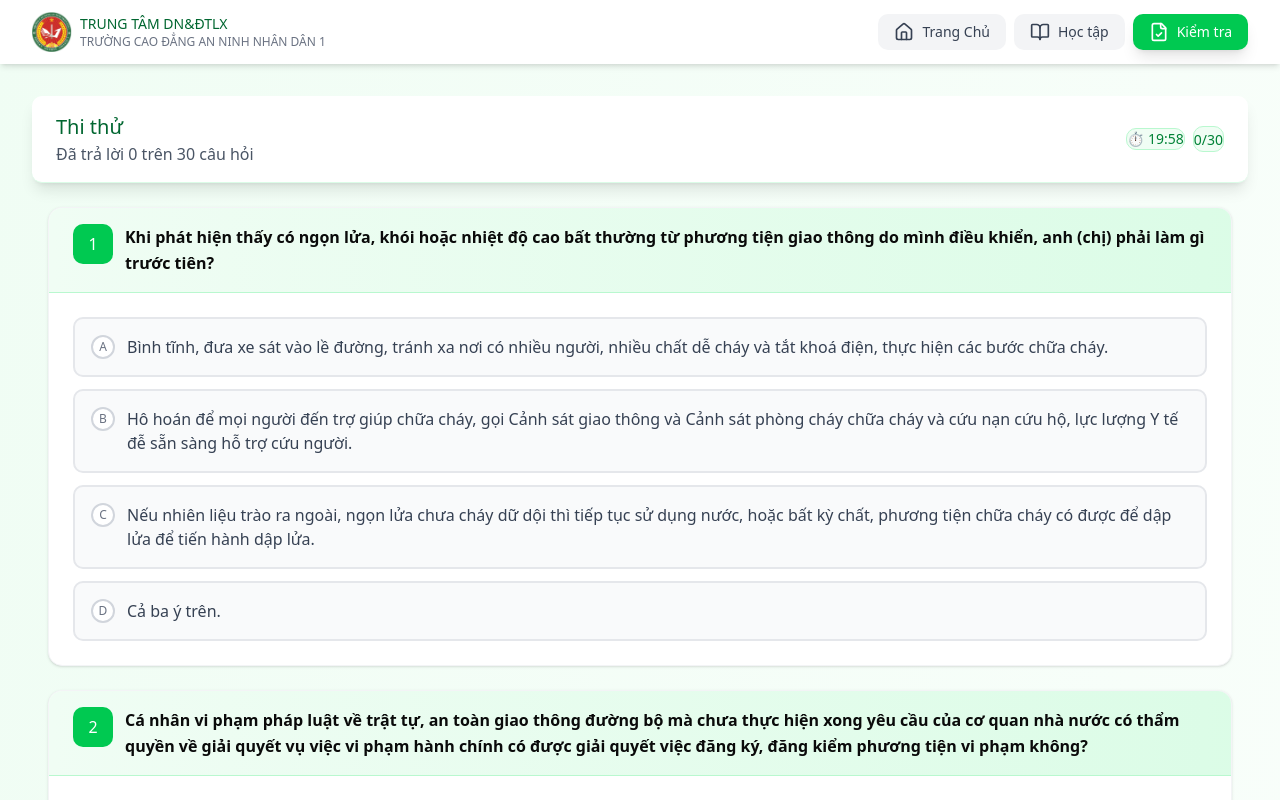
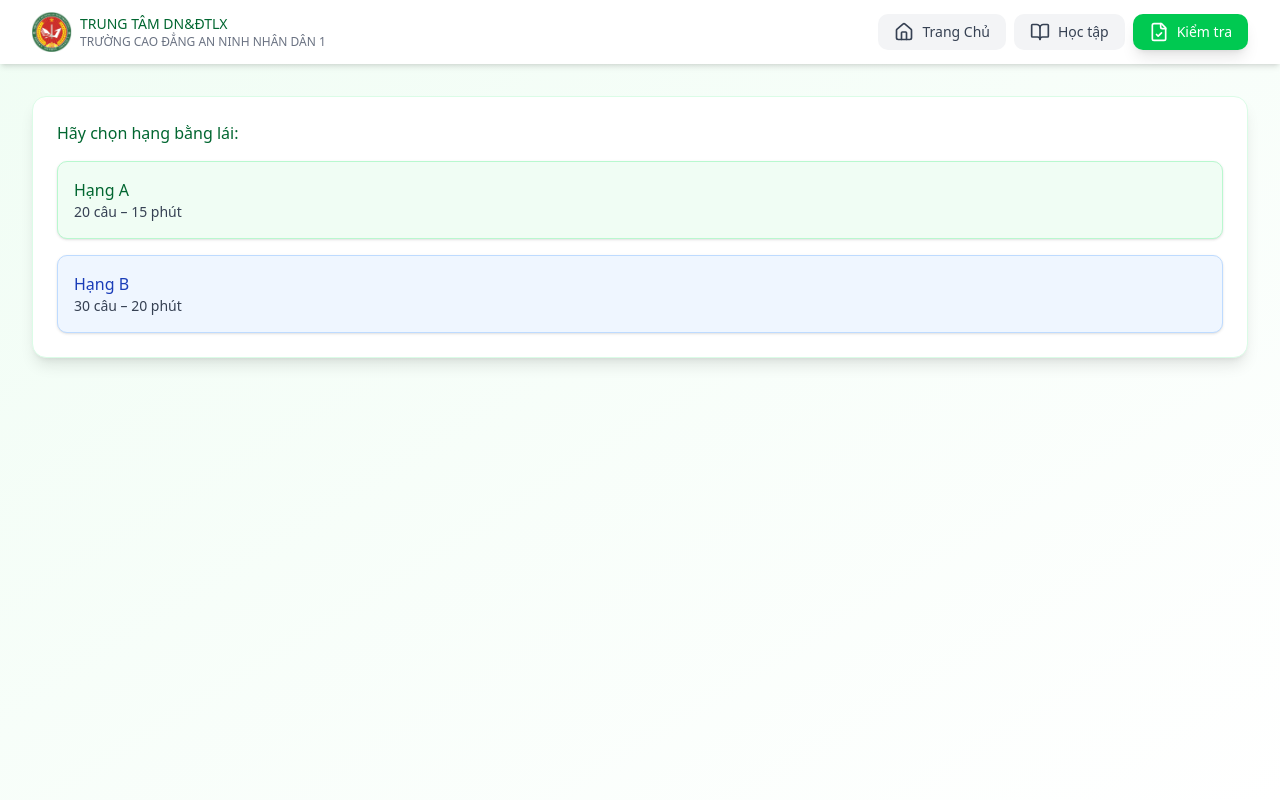
Before and after one commit to BaoTran2201/vercel_500questioncand, a React (Vite) app: page / in a window 1280 px wide. Both pictures are taken after a click on the button "Kiểm tra". Shown: the top 800 px of the page. Built offline with nearby package versions, Linux system fonts and the light colour scheme.

Commit message:
Add dynamic test levels and timer handling

```diff
--- a/src/components/TestMode.tsx
+++ b/src/components/TestMode.tsx
@@ -19,19 +19,32 @@ interface TestModeProps {
 }
 
 export function TestMode({ onAppHeaderCompactChange, appHeaderCompact = false }: TestModeProps) {
-  // Get random 100 questions on component mount
-  const randomQuestions = useMemo(() => {
-    const shuffled = shuffleArray(questions);
-    return shuffled.slice(0, 30);
-  }, []);
-
-  const [selectedAnswers, setSelectedAnswers] = useState<(number | null)[]>(
-    new Array(randomQuestions.length).fill(null)
-  );
+  const [selectedLevel, setSelectedLevel] = useState<'A' | 'B' | null>(null);
+  const [testQuestions, setTestQuestions] = useState<Question[]>([]);
+  const [selectedAnswers, setSelectedAnswers] = useState<(number | null)[]>([]);
   const [showResults, setShowResults] = useState(false);
   const [isHeaderCompact, setIsHeaderCompact] = useState(false);
-  const [timeLeft, setTimeLeft] = useState<number>(20 * 60); // 20 minutes in seconds
+  const [timeLeft, setTimeLeft] = useState<number>(0);
+  const [timeLimit, setTimeLimit] = useState<number>(0);
+  const [passScore, setPassScore] = useState<number>(0);
   const [isAutoSubmitted, setIsAutoSubmitted] = useState(false);
+
+  const startTest = (level: 'A' | 'B') => {
+    const config = level === 'A'
+      ? { count: 20, limit: 15 * 60, pass: 18 }
+      : { count: 30, limit: 20 * 60, pass: 26 };
+
+    const picked = shuffleArray(questions).slice(0, config.count);
+    setSelectedLevel(level);
+    setTestQuestions(picked);
+    setSelectedAnswers(new Array(config.count).fill(null));
+    setTimeLimit(config.limit);
+    setTimeLeft(config.limit);
+    setPassScore(config.pass);
+    setShowResults(false);
+    setIsAutoSubmitted(false);
+    window.scrollTo({ top: 0, behavior: 'smooth' });
+  };
 
   const handleAnswerSelect = (qIndex: number, answerIndex: number) => {
     if (showResults) return;
@@ -44,7 +57,7 @@ export function TestMode({ onAppHeaderCompactChange, appHeaderCompact = false }:
     setTimeout(() => {
       // Find next unanswered question
       let nextUnansweredIndex = -1;
-      for (let i = qIndex + 1; i < randomQuestions.length; i++) {
+      for (let i = qIndex + 1; i < testQuestions.length; i++) {
         if (newAnswers[i] === null) {
           nextUnansweredIndex = i;
           break;
@@ -97,27 +110,27 @@ export function TestMode({ onAppHeaderCompactChange, appHeaderCompact = false }:
   };
 
   const handleReset = () => {
-    setSelectedAnswers(new Array(randomQuestions.length).fill(null));
+    setSelectedAnswers(new Array(testQuestions.length).fill(null));
     setShowResults(false);
   };
 
   const calculateScore = () => {
     let correct = 0;
     selectedAnswers.forEach((answer, index) => {
-      if (answer === randomQuestions[index].correctAnswer) {
+      if (answer === testQuestions[index]?.correctAnswer) {
         correct++;
       }
     });
     return {
       correct,
-      total: randomQuestions.length,
-      percentage: Math.round((correct / randomQuestions.length) * 100),
+      total: testQuestions.length,
+      percentage: testQuestions.length ? Math.round((correct / testQuestions.length) * 100) : 0,
     };
   };
 
   const score = calculateScore();
   const answered = selectedAnswers.filter((a) => a !== null).length;
-  const isPassed = score.correct >= 26;
+  const isPassed = score.correct >= passScore;
 
   // Calculate sticky header top position based on AppHeader state
   const appHeaderHeight = appHeaderCompact ? 56 : 64; // h-14 = 56px, h-16 = 64px
@@ -145,7 +158,7 @@ export function TestMode({ onAppHeaderCompactChange, appHeaderCompact = false }:
 
   // Countdown timer
   useEffect(() => {
-    if (showResults) return; // Stop timer when results are shown
+    if (showResults || timeLimit === 0) return; // Stop timer when results are shown or not started
 
     const timer = setInterval(() => {
       setTimeLeft((prev) => {
@@ -159,7 +172,7 @@ export function TestMode({ onAppHeaderCompactChange, appHeaderCompact = false }:
     }, 1000);
 
     return () => clearInterval(timer);
-  }, [showResults]);
+  }, [showResults, timeLimit]);
 
   // Handle scroll for sticky header
   useEffect(() => {
@@ -175,6 +188,32 @@ export function TestMode({ onAppHeaderCompactChange, appHeaderCompact = false }:
     window.addEventListener('scroll', handleScroll);
     return () => window.removeEventListener('scroll', handleScroll);
   }, [onAppHeaderCompactChange]);
+
+  if (!selectedLevel) {
+    return (
+      <div className="max-w-3xl mx-auto space-y-6">
+        <div className="bg-white shadow-lg rounded-xl p-6 border border-green-100">
+          <h2 className="text-green-800 text-xl font-semibold mb-4">Hãy chọn hạng bằng lái:</h2>
+          <div className="grid gap-4 sm:grid-cols-2">
+            <button
+              className="w-full text-left p-4 rounded-lg border border-green-200 bg-green-50 hover:bg-green-100 transition-all duration-200 shadow-sm"
+              onClick={() => startTest('A')}
+            >
+              <p className="text-green-800 font-semibold">Hạng A</p>
+              <p className="text-gray-700 text-sm">20 câu – 15 phút</p>
+            </button>
+            <button
+              className="w-full text-left p-4 rounded-lg border border-blue-200 bg-blue-50 hover:bg-blue-100 transition-all duration-200 shadow-sm"
+              onClick={() => startTest('B')}
+            >
+              <p className="text-blue-800 font-semibold">Hạng B</p>
+              <p className="text-gray-700 text-sm">30 câu – 20 phút</p>
+            </button>
+          </div>
+        </div>
+      </div>
+    );
+  }
 
   if (showResults) {
     return (
@@ -224,7 +263,7 @@ export function TestMode({ onAppHeaderCompactChange, appHeaderCompact = false }:
         {/* Detailed Results */}
         <div className="space-y-4">
           <h3 className="text-gray-800">Xem lại đáp án</h3>
-          {randomQuestions.map((q, qIndex) => {
+          {testQuestions.map((q: Question, qIndex: number) => {
             const userAnswer = selectedAnswers[qIndex];
             const isCorrect = userAnswer === q.correctAnswer;
 
@@ -279,7 +318,7 @@ export function TestMode({ onAppHeaderCompactChange, appHeaderCompact = false }:
                 </div>
 
                 <div className="p-6 space-y-3">
-                  {q.answers.map((answer, index) => {
+                  {q.answers.map((answer: string, index: number) => {
                     const isUserAnswer = index === userAnswer;
                     const isCorrectAnswer = index === q.correctAnswer;
 
@@ -355,11 +394,11 @@ export function TestMode({ onAppHeaderCompactChange, appHeaderCompact = false }:
             <div className="min-w-0">
               <h2 className={`text-green-800 transition-all duration-200 font-semibold ${
                 isHeaderCompact ? 'text-sm' : 'text-xl'
-              }`}> <h2 className="text-green-800">Thi thử</h2></h2>
+              }`}>Thi thử</h2>
               <p className={`text-gray-600 transition-all duration-200 ${
                 isHeaderCompact ? 'hidden' : 'text-xs'
               }`}>
-              <p className="text-gray-600">Đã trả lời {answered} trên {randomQuestions.length} câu hỏi</p>
+                Đã trả lời {answered} trên {testQuestions.length} câu hỏi
               </p>
             </div>
             <div className="flex items-center gap-2 flex-wrap">
@@ -388,7 +427,7 @@ export function TestMode({ onAppHeaderCompactChange, appHeaderCompact = false }:
                 <span className={`text-green-700 font-medium transition-all duration-200 ${
                   isHeaderCompact ? 'text-xs' : 'text-sm'
                 }`}>
-                  {answered}/{randomQuestions.length}
+                  {answered}/{testQuestions.length}
                 </span>
               </div>
             </div>
@@ -407,7 +446,7 @@ export function TestMode({ onAppHeaderCompactChange, appHeaderCompact = false }:
                   : 'bg-green-500'
               }`}
               style={{
-                width: `${(timeLeft / (20 * 60)) * 100}%`,
+                width: `${timeLimit ? (timeLeft / timeLimit) * 100 : 0}%`,
               }}
             />
           </div>
@@ -416,7 +455,7 @@ export function TestMode({ onAppHeaderCompactChange, appHeaderCompact = false }:
 
       {/* Questions List */}
       <div className="space-y-6 px-4 mt-6">
-        {randomQuestions.map((question, qIndex) => {
+        {testQuestions.map((question: Question, qIndex: number) => {
           const isAnswered = selectedAnswers[qIndex] !== null;
           const selectedIndex = selectedAnswers[qIndex];
 
@@ -451,7 +490,7 @@ export function TestMode({ onAppHeaderCompactChange, appHeaderCompact = false }:
 
               {/* Answers */}
               <div className="p-6 space-y-3">
-                {question.answers.map((answer, index) => {
+                {question.answers.map((answer: string, index: number) => {
                   const isSelected = selectedIndex === index;
                   return (
                     <button
@@ -494,7 +533,7 @@ export function TestMode({ onAppHeaderCompactChange, appHeaderCompact = false }:
 
       {/* Submit Button */}
       <div id="submit-button" className="flex items-center justify-center px-4 scroll-mt-24 gap-3 flex-wrap">
-        {answered === randomQuestions.length && (
+        {answered === testQuestions.length && (
           <button
             onClick={handleSubmit}
             className="px-8 py-3 rounded-lg bg-gradient-to-r from-green-500 to-green-600 text-white hover:from-green-600 hover:to-green-700 transition-all duration-200 shadow-lg hover:shadow-xl"
@@ -502,10 +541,10 @@ export function TestMode({ onAppHeaderCompactChange, appHeaderCompact = false }:
             Nộp bài kiểm tra
           </button>
         )}
-        {answered < randomQuestions.length && (
+        {answered < testQuestions.length && (
           <div className="text-center">
             <p className="text-gray-600 text-sm mb-2">
-              Bạn còn {randomQuestions.length - answered} câu chưa trả lời
+              Bạn còn {testQuestions.length - answered} câu chưa trả lời
             </p>
             <button
               onClick={handleSubmit}
```
